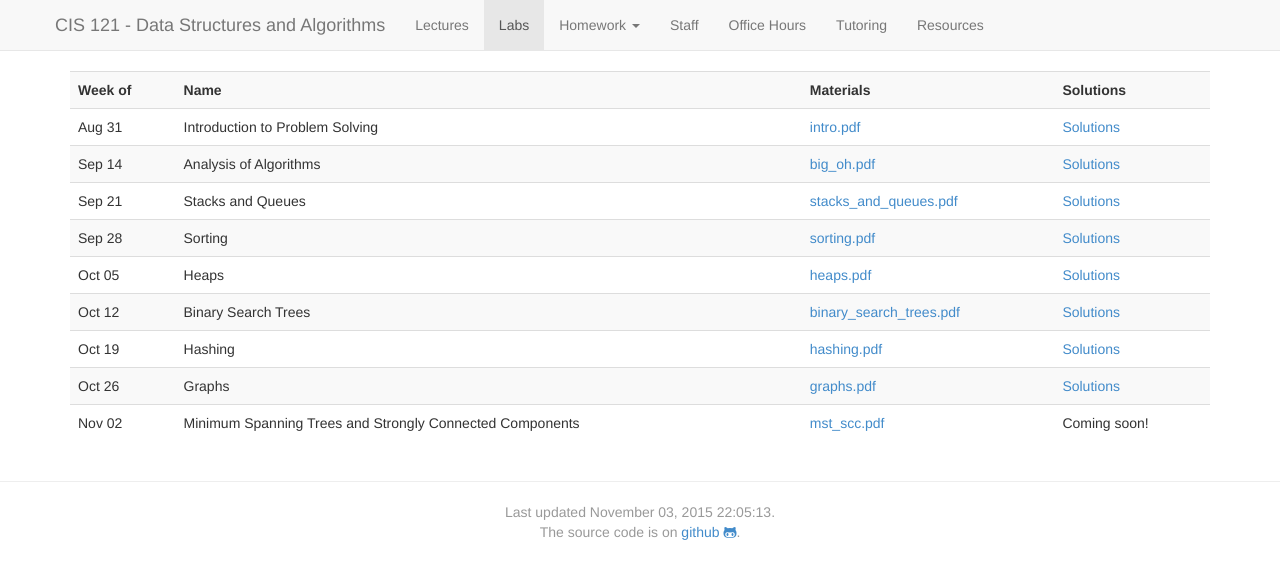
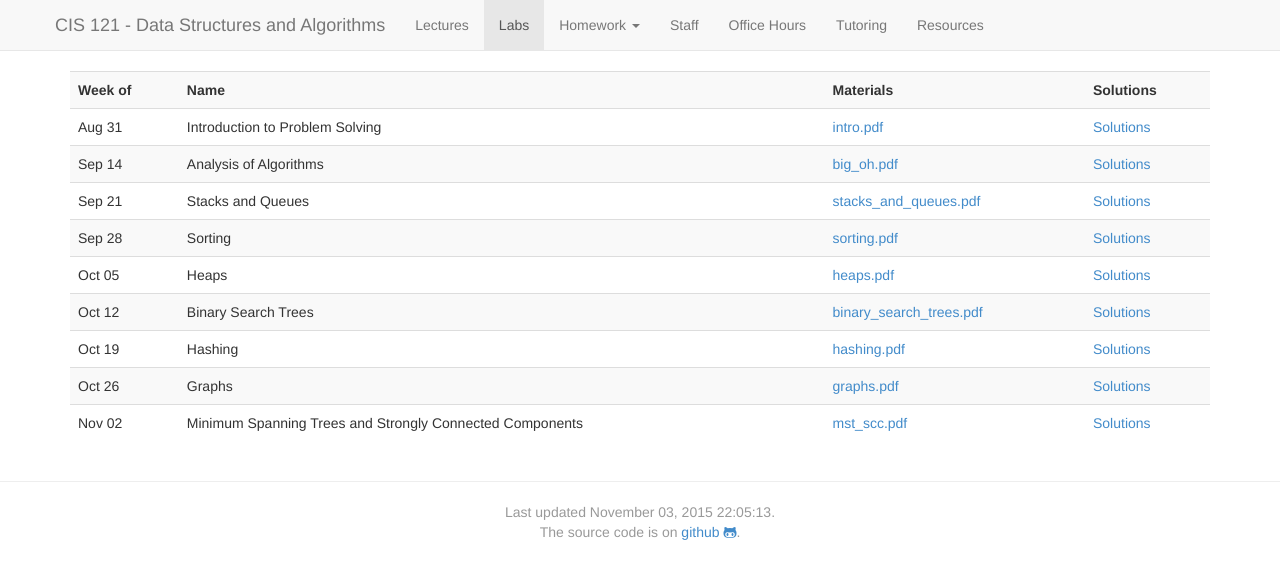
Before and after one commit to callison-burch/data-structures-and-algorithms, a Jekyll site: the page built from labs.md, in a window 1280 px wide. Shown: the top 579 px of the page. Built offline with Jekyll 4.4.1, drawn with Linux system fonts in a browser that asks for light colours; nearby versions of some CDN libraries.

Commit message:
Add solutions to mst/scc lab

```diff
--- a/_data/labs.yaml
+++ b/_data/labs.yaml
@@ -59,4 +59,4 @@
    name: Minimum Spanning Trees and Strongly Connected Components
    link_name: mst_scc.pdf
    link: content/labs/mst_scc/mst_scc.pdf
-   solutions_link: # protected_content/labs/mst_scc/mst_scc_sol.pdf
+   solutions_link: protected_content/labs/mst_scc/mst_scc_sol.pdf
```
